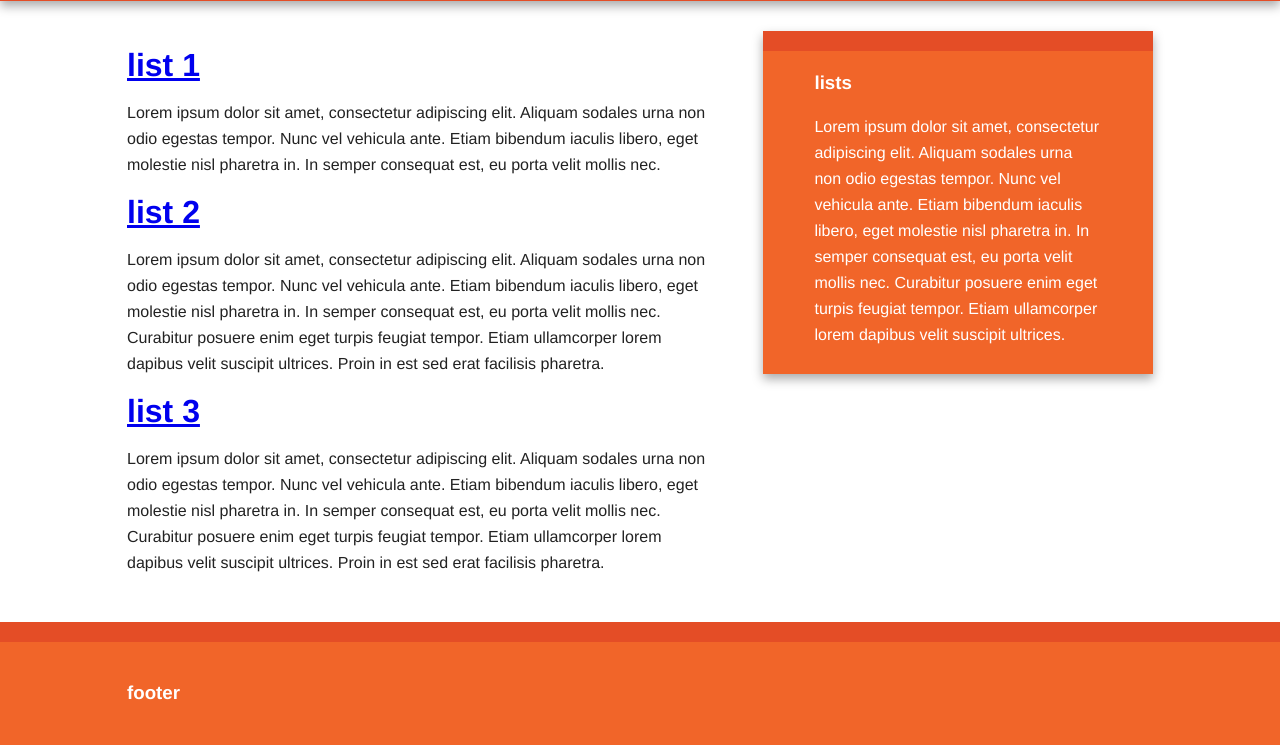
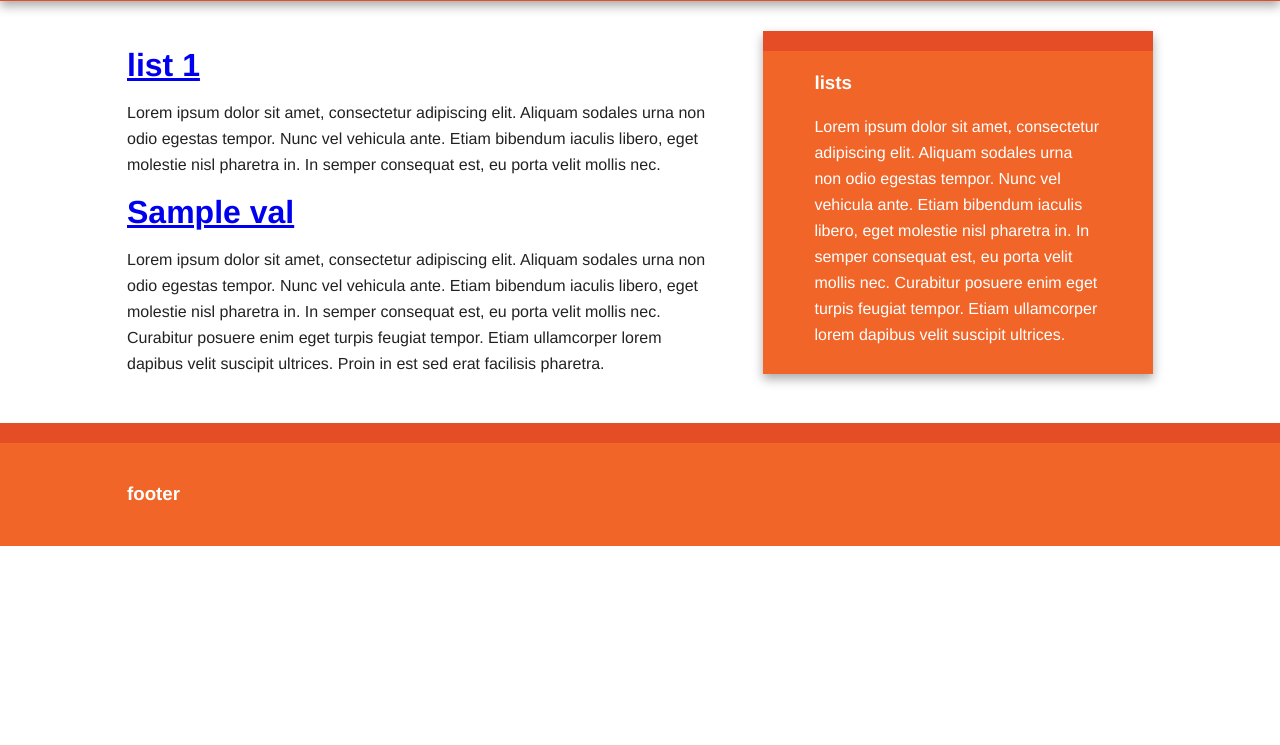
Before and after one commit to geminileft/flask-initializr, a Flask app: template templates/lists.html in a window 1280 px wide. Shown: the part 95-840 px from the top of the page. After the commit the page ends 641 px from the top, so only its background shows below. Run offline with Flask 2, Linux system fonts and the light colour scheme; the template is opened without the code that fills it: most values are stand-ins (such as "Sample title", 1, 10 or a date in 2020); some libraries are stand-ins or nearby versions.

Commit message:
adding sqlite functionality

```diff
--- a/app.py
+++ b/app.py
@@ -1,4 +1,5 @@
 from flask import Flask, render_template
+import sqlite3 as sql
 
 app = Flask(__name__)
 
@@ -17,7 +18,19 @@ def pages():
 
 @app.route('/lists')
 def lists():
-	return render_template('lists.html')
+	con = sql.connect('db/data.db');
+
+	cur = con.cursor()
+	cur.execute('SELECT name from name;')
+
+	rows = cur.fetchall()
+	data = []
+	for row in rows:
+		data.append(row[0])
+	con.close()
+
+
+	return render_template('lists.html', data=data)
 
 if __name__ == '__main__':
 	app.run(host='0.0.0.0', debug=True)
--- a/templates/lists.html
+++ b/templates/lists.html
@@ -10,14 +10,12 @@ App Lists
                         <a href="#"><h1>list 1</h1></a>
                         <p>Lorem ipsum dolor sit amet, consectetur adipiscing elit. Aliquam sodales urna non odio egestas tempor. Nunc vel vehicula ante. Etiam bibendum iaculis libero, eget molestie nisl pharetra in. In semper consequat est, eu porta velit mollis nec.</p>
                     </header>
+{% for val in data %}
                     <section>
-                        <a href="#"><h1>list 2</h1></a>
+                        <a href="#"><h1>{{ val }}</h1></a>
                         <p>Lorem ipsum dolor sit amet, consectetur adipiscing elit. Aliquam sodales urna non odio egestas tempor. Nunc vel vehicula ante. Etiam bibendum iaculis libero, eget molestie nisl pharetra in. In semper consequat est, eu porta velit mollis nec. Curabitur posuere enim eget turpis feugiat tempor. Etiam ullamcorper lorem dapibus velit suscipit ultrices. Proin in est sed erat facilisis pharetra.</p>
                     </section>
-                    <section>
-                        <a href="#"><h1>list 3</h1></a>
-                        <p>Lorem ipsum dolor sit amet, consectetur adipiscing elit. Aliquam sodales urna non odio egestas tempor. Nunc vel vehicula ante. Etiam bibendum iaculis libero, eget molestie nisl pharetra in. In semper consequat est, eu porta velit mollis nec. Curabitur posuere enim eget turpis feugiat tempor. Etiam ullamcorper lorem dapibus velit suscipit ultrices. Proin in est sed erat facilisis pharetra.</p>
-                    </section>
+{% endfor %}
                 </article>
 {% endblock %}
 
```
Also changed, not shown: db/data.db (added).
